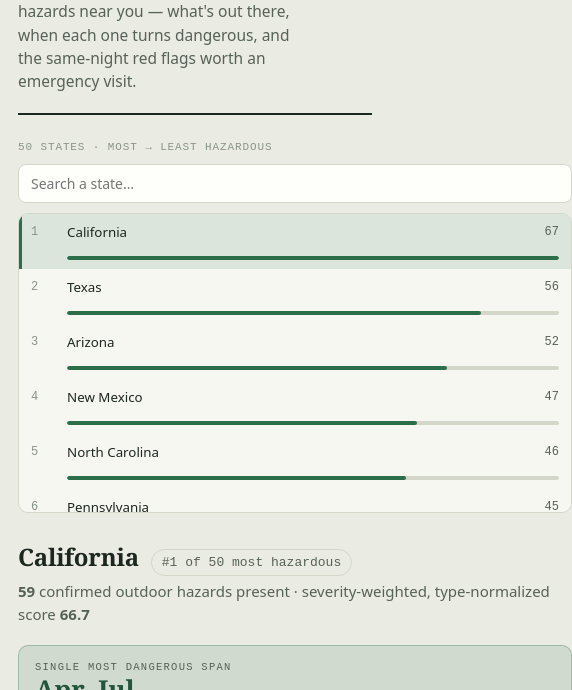
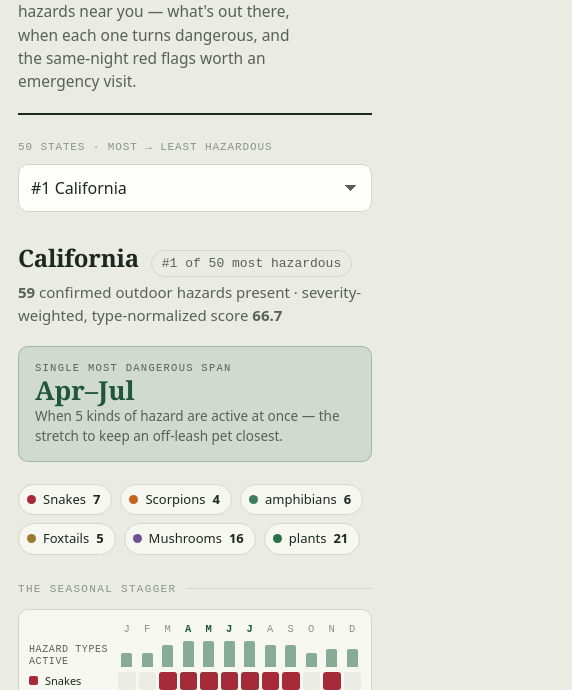
Before and after one commit to Primodex/hazard-map, a plain HTML site: page index.html in a window 390 px wide. Shown: the part 153-843 px from the top of the page, 572 px wide, since content can reach past the window. Drawn offline with Linux system fonts and the light colour scheme.

Commit message:
Fix mobile usability of the interactive hazard map
- Contain grid overflow (.layout>*{min-width:0}): the calendar's 520px min-width was stretching the page to 572px on phones, forcing sideways scroll and zoom-out
- Replace the sticky 50-row state list with a native <select> on screens <=820px; rail no longer sticky on mobile
- Stop auto-scrolling on initial load (scrollIntoView only on user selection); dropdown stays in sync with selection
- Let the 12-month calendar fit <=560px screens instead of scrolling horizontally
- 44px theme toggle; touch-action:manipulation on tap targets

Co-Authored-By: Claude Fable 5.1 <noreply@anthropic.com>

```diff
--- a/index.html
+++ b/index.html
@@ -59,16 +59,28 @@
     line-height:1.02;letter-spacing:-.01em;margin:0;text-wrap:balance}
   .dek{color:var(--muted);max-width:60ch;margin:12px 0 0;font-size:15.5px}
   .theme-toggle{flex:none;background:var(--surface);border:1px solid var(--line);
-    color:var(--ink);width:40px;height:40px;border-radius:50%;cursor:pointer;
+    color:var(--ink);width:44px;height:44px;border-radius:50%;cursor:pointer;
     font-size:17px;box-shadow:var(--shadow)}
   .theme-toggle:hover{border-color:var(--accent)}
 
   /* layout */
   .layout{display:grid;grid-template-columns:300px 1fr;gap:26px;align-items:start}
-  @media (max-width:820px){.layout{grid-template-columns:1fr}}
+  .layout>*{min-width:0} /* grid items default to min-width:auto, which let the 520px calendar stretch the whole page sideways on phones */
+  @media (max-width:820px){.layout{grid-template-columns:1fr;gap:18px}}
 
   /* state rail */
   .rail{position:sticky;top:16px}
+  /* mobile: a native dropdown replaces the 50-row list (no nested scrolling, one tap, 16px so iOS doesn't zoom) */
+  #state-select{display:none;width:100%;padding:12px 40px 12px 12px;border:1px solid var(--line);border-radius:10px;
+    background:var(--surface-2);color:var(--ink);font-family:var(--font-ui);font-size:16px;-webkit-appearance:none;appearance:none;
+    background-image:linear-gradient(45deg,transparent 50%,var(--muted) 50%),linear-gradient(135deg,var(--muted) 50%,transparent 50%);
+    background-position:calc(100% - 20px) 50%,calc(100% - 14px) 50%;background-size:6px 6px,6px 6px;background-repeat:no-repeat}
+  #state-select:focus{outline:2px solid var(--accent);outline-offset:1px;border-color:transparent}
+  @media (max-width:820px){
+    .rail{position:static}          /* a sticky 370px list pinned over the content is the wrong pattern on a phone */
+    #state-search,.state-list{display:none}
+    #state-select{display:block}
+  }
   .rail-head{margin-bottom:10px}
   .rail-head label{font-family:var(--font-mono);font-size:11px;letter-spacing:.08em;
     text-transform:uppercase;color:var(--faint);display:block;margin-bottom:8px}
@@ -82,6 +94,7 @@
     width:100%;text-align:left;border:0;border-bottom:1px solid var(--line);
     background:transparent;color:var(--ink);cursor:pointer;padding:9px 12px;font-family:var(--font-ui)}
   .state-row:last-child{border-bottom:0}
+  .state-row,.haz>summary,.theme-toggle,#state-select{-webkit-tap-highlight-color:transparent;touch-action:manipulation}
   .state-row:hover{background:var(--surface-2)}
   .state-row[aria-current="true"]{background:var(--band);box-shadow:inset 3px 0 0 var(--accent)}
   .state-row .rk{font-family:var(--font-mono);font-size:12px;color:var(--faint)}
@@ -138,6 +151,14 @@
   .cal-note span{display:inline-flex;align-items:center;gap:6px}
   .cal-note .band-key{width:14px;height:12px;border-radius:2px;background:var(--band);
     border:1px solid color-mix(in srgb,var(--accent) 40%,transparent)}
+  /* phones: let the 12-month grid fit the screen instead of scrolling sideways */
+  @media (max-width:560px){
+    .cal-wrap{padding:12px 10px 12px}
+    .cal{min-width:0;grid-template-columns:86px repeat(12,1fr);gap:3px}
+    .cal .rlabel{font-size:11px;line-height:1.15;white-space:normal;padding-right:4px}
+    .cal .mhead{font-size:10.5px}
+    .cal .cell{height:18px}
+  }
 
   /* hazard groups */
   .grp{margin-bottom:22px}
@@ -190,6 +211,7 @@
       <div class="rail-head">
         <label>50 states · most → least hazardous</label>
         <input id="state-search" type="text" placeholder="Search a state…" autocomplete="off" aria-label="Search states">
+        <select id="state-select" aria-label="Choose your state"></select>
       </div>
       <ol class="state-list" id="stateList"></ol>
     </aside>
@@ -301,7 +323,7 @@
     return h;
   }
 
-  function select(ab){
+  function select(ab, opts){
     current=ab;
     const s=DATA.states[ab];
     Array.prototype.forEach.call(listEl.querySelectorAll(".state-row"),function(b){
@@ -323,7 +345,8 @@
       '<div class="chips">'+chips+'</div>'+
       '<p class="section-label">The seasonal stagger</p>'+ calendar(s)+
       '<p class="section-label">What’s out there &amp; the same-night red flags</p>'+ hazardGroups(s);
-    d.scrollIntoView({block:"nearest"});
+    if(!(opts&&opts.noScroll)) d.scrollIntoView({block:"nearest"});
+    const sel=document.getElementById("state-select"); if(sel && sel.value!==ab) sel.value=ab;
   }
 
   document.getElementById("state-search").addEventListener("input", function(e){
@@ -347,7 +370,11 @@
     'This maps <b>risk exposure</b> — what a pet could encounter — not a poisoning rate. When in doubt, call your vet or ASPCA Poison Control (888-426-4435).';
 
   renderRail("");
-  select(ENTRIES[0][0]); // #1 state
+  // mobile: native state picker (the 50-row list + search are hidden on small screens)
+  const selEl=document.getElementById("state-select");
+  ENTRIES.forEach(function(e){ const o=document.createElement("option"); o.value=e[0]; o.textContent="#"+e[1].rank+"  "+e[1].name; selEl.appendChild(o); });
+  selEl.addEventListener("change", function(){ select(this.value); });
+  select(ENTRIES[0][0], {noScroll:true}); // #1 state — don't yank the page down on first load
 })();
 </script>
 
```
